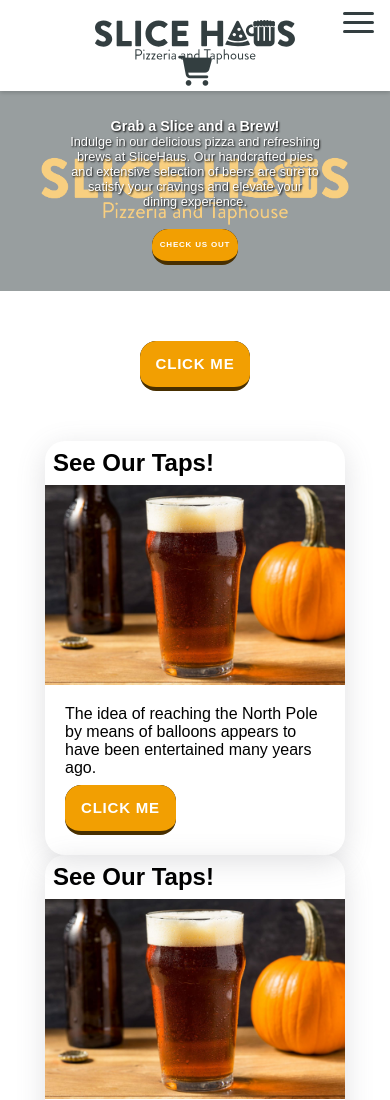
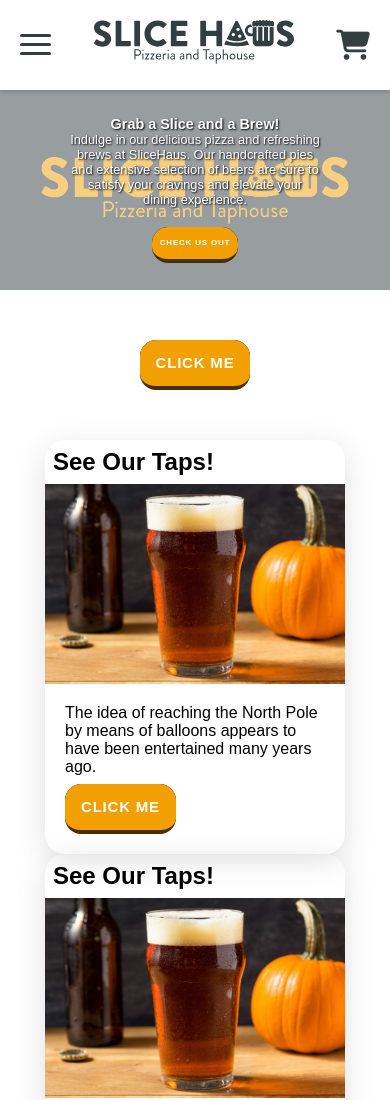
Before and after one commit to GDES-Web/final-project-carson, a website built with Parcel: page index.html in a window 390 px wide. Shown: the top 1100 px of the page. Built offline with nearby package versions, Linux system fonts and the light colour scheme; a web font is replaced by a local one.

Commit message:
fuck yah

```diff
--- a/index.html
+++ b/index.html
@@ -11,6 +11,11 @@
   <!-- Navigation -->
   <header>
     <navigation class="navbar" aria-label="Main Navigation">
+      <a href="#" class="hamburger" aria-label="Open Navigation Menu">
+        <span class="bar"></span>
+        <span class="bar"></span>
+        <span class="bar"></span>
+      </a>
       <div class="logo-link" alt="SliceHaus Logo">
         <a href="/" aria-label="Return to Homepage"><svg id="Layer_2" data-name="Layer 2" xmlns="http://www.w3.org/2000/svg" viewBox="0 0 260 56.95" aria-label="Slice Haus Logo A pizza slice replaces the 'A' in haus and a beer stein replaces the 'U' in Haus">
           <defs>
@@ -66,11 +71,6 @@
           </g>
       </svg></a>
       </div>
-        <a href="#" class="hamburger" aria-label="Open Navigation Menu">
-          <span class="bar"></span>
-          <span class="bar"></span>
-          <span class="bar"></span>
-        </a>
       <div class="nav-links">
         <ul>
           <li><a href="#" class="#">Home</a></li>
--- a/src/scss/components/_nav.scss
+++ b/src/scss/components/_nav.scss
@@ -13,6 +13,7 @@
     .cart {
       color: #333E40;
       cursor: pointer;
+      position: relative;
       text-decoration: none;
       &:hover {
         color: #F29F02;
@@ -83,9 +84,6 @@
 
 .hamburger {
   position: absolute;
-  right: 1rem;
-  top: .75rem;
-  display: none;
   flex-direction: column;
   justify-content: space-between;
   width: 31px;
@@ -104,14 +102,23 @@
 @media (max-width: 768px) {
   .hamburger {
     display: flex;
+    position: relative;
+  }
+
+  .navbar > .nav-links:nth-child(3) {
+    margin-bottom:0;
   }
 
   .nav-links {
     display: none;
+    order: 2;
+    width: 100%;
   }
 
   .navbar {
-    flex-direction: column;
+    justify-content: space-between;
+    flex-wrap: wrap;
+    flex: 1;
   }
 
   .nav-links ul {
@@ -124,7 +131,8 @@
   }
 
   .nav-links.active {
-    display: inline;
+    display: flex;
+    flex-direction: column;
   }
 
   #cart {
```
Also changed, not shown: assets/css/style.css, dist/index.html, 3 other files.
